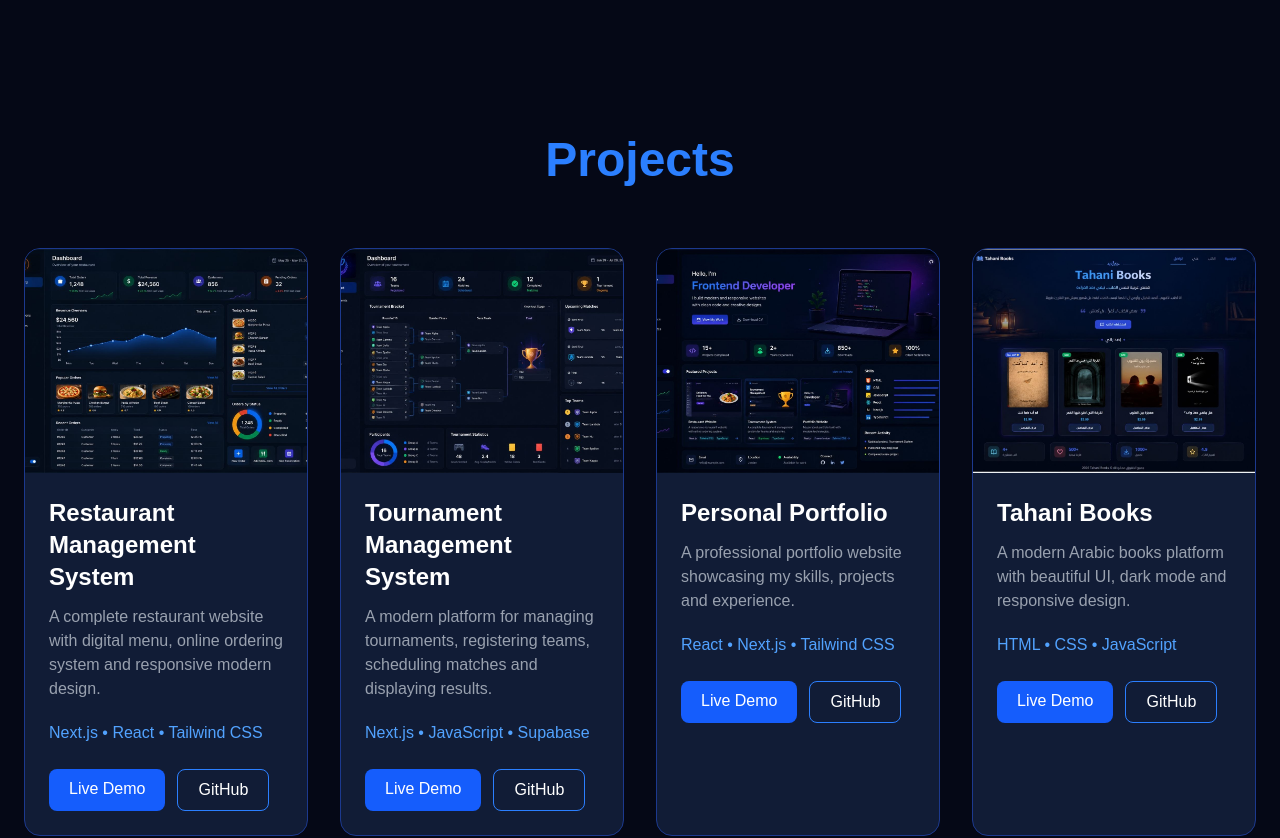
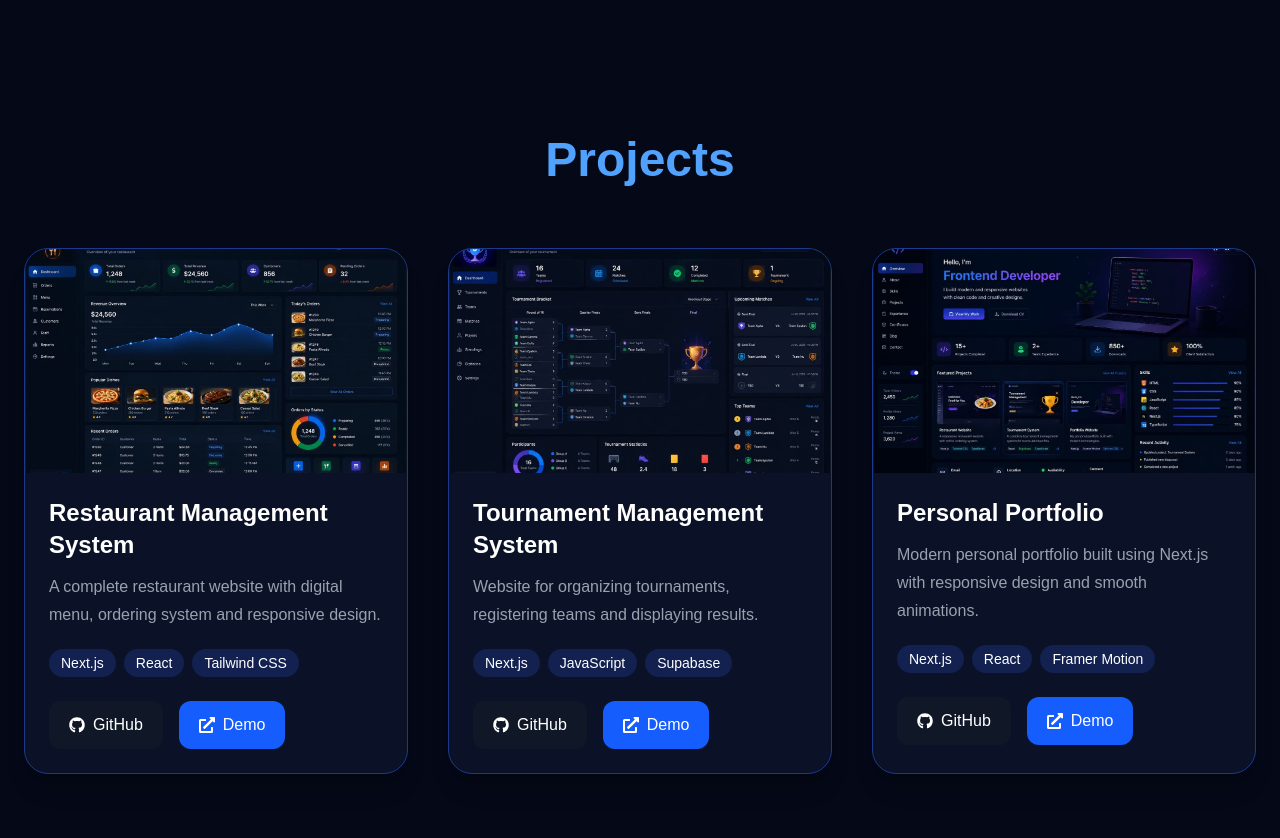
Before and after one commit to tahanidomi4-hash/tahani-portfolio, a Next.js app: page / in a window 1280 px wide. Shown: the part 2360-3198 px from the top of the page. Built offline with nearby package versions, Linux system fonts and the light colour scheme.

Commit message:
Professional Projects Section

```diff
--- a/app/components/Projects.tsx
+++ b/app/components/Projects.tsx
@@ -1,41 +1,36 @@
+"use client";
+
 import Image from "next/image";
+import { motion } from "framer-motion";
+import { FaGithub, FaExternalLinkAlt } from "react-icons/fa";
 
 const projects = [
   {
     title: "Restaurant Management System",
     description:
-      "A complete restaurant website with digital menu, online ordering system and responsive modern design.",
+      "A complete restaurant website with digital menu, ordering system and responsive design.",
     image: "/projects/restaurant.png",
-    tech: "Next.js • React • Tailwind CSS",
-    github: "#",
+    tech: ["Next.js", "React", "Tailwind CSS"],
+    github: "https://github.com/tahanidomi4-hash",
     demo: "#",
   },
   {
     title: "Tournament Management System",
     description:
-      "A modern platform for managing tournaments, registering teams, scheduling matches and displaying results.",
+      "Website for organizing tournaments, registering teams and displaying results.",
     image: "/projects/tournament.png",
-    tech: "Next.js • JavaScript • Supabase",
-    github: "#",
+    tech: ["Next.js", "JavaScript", "Supabase"],
+    github: "https://github.com/tahanidomi4-hash",
     demo: "#",
   },
   {
     title: "Personal Portfolio",
     description:
-      "A professional portfolio website showcasing my skills, projects and experience.",
+      "Modern personal portfolio built using Next.js with responsive design and smooth animations.",
     image: "/projects/portfolio.png",
-    tech: "React • Next.js • Tailwind CSS",
-    github: "#",
-    demo: "#",
-  },
-  {
-    title: "Tahani Books",
-    description:
-      "A modern Arabic books platform with beautiful UI, dark mode and responsive design.",
-    image: "/projects/books.png",
-    tech: "HTML • CSS • JavaScript",
-    github: "#",
-    demo: "#",
+    tech: ["Next.js", "React", "Framer Motion"],
+    github: "https://github.com/tahanidomi4-hash/tahani-portfolio",
+    demo: "https://tahani-portfolio.vercel.app",
   },
 ];
 
@@ -43,45 +38,39 @@ export default function Projects() {
   return (
     <section
       id="projects"
-      className="min-h-screen bg-[#050816] text-white py-24"
+      className="bg-[#050816] text-white py-24 px-6"
     >
-      <div className="max-w-7xl mx-auto px-6">
+      <div className="max-w-7xl mx-auto">
 
-        <h2 className="text-5xl font-bold text-center text-blue-500 mb-16">
+        <motion.h2
+          initial={{ opacity: 0, y: 40 }}
+          whileInView={{ opacity: 1, y: 0 }}
+          transition={{ duration: 0.7 }}
+          viewport={{ once: true }}
+          className="text-5xl font-bold text-center text-blue-400 mb-16"
+        >
           Projects
-        </h2>
+        </motion.h2>
 
-        <div className="grid md:grid-cols-2 lg:grid-cols-4 gap-8">
+        <div className="grid md:grid-cols-2 lg:grid-cols-3 gap-10">
 
           {projects.map((project, index) => (
-
-            <div
+            <motion.div
               key={index}
-              className="group bg-[#111c36] rounded-2xl overflow-hidden border border-blue-900 hover:-translate-y-3 hover:shadow-blue-500/40 hover:shadow-2xl duration-500"
+              initial={{ opacity: 0, y: 60 }}
+              whileInView={{ opacity: 1, y: 0 }}
+              transition={{ delay: index * 0.2 }}
+              viewport={{ once: true }}
+              whileHover={{ y: -10 }}
+              className="bg-[#0b1227] rounded-3xl overflow-hidden border border-blue-900 shadow-xl hover:shadow-blue-500/20 duration-300"
             >
-
-              <div className="relative overflow-hidden">
-
               <Image
                 src={project.image}
                 alt={project.title}
                 width={700}
                 height={400}
-                  className="w-full h-56 object-cover transition-all duration-700 group-hover:scale-110"
+                className="w-full h-56 object-cover"
               />
-
-                <div className="absolute inset-0 bg-black/60 opacity-0 group-hover:opacity-100 transition duration-500 flex items-center justify-center">
-
-                  <a
-                    href={project.demo}
-                    className="bg-blue-600 hover:bg-blue-700 px-6 py-3 rounded-xl font-semibold transition"
-                  >
-                    View Project
-                  </a>
-
-                </div>
-
-              </div>
 
               <div className="p-6">
 
@@ -89,36 +78,47 @@ export default function Projects() {
                   {project.title}
                 </h3>
 
-                <p className="text-gray-400 mb-5">
+                <p className="text-gray-400 leading-7 mb-5">
                   {project.description}
                 </p>
 
-                <p className="text-blue-400 mb-6">
-                  {project.tech}
-                </p>
+                <div className="flex flex-wrap gap-2 mb-6">
+                  {project.tech.map((item, i) => (
+                    <span
+                      key={i}
+                      className="bg-blue-900/40 px-3 py-1 rounded-full text-sm"
+                    >
+                      {item}
+                    </span>
+                  ))}
+                </div>
 
-                <div className="flex gap-3">
+                <div className="flex gap-4">
+
+                  <a
+                    href={project.github}
+                    target="_blank"
+                    rel="noopener noreferrer"
+                    className="flex items-center gap-2 bg-gray-900 hover:bg-gray-700 px-5 py-3 rounded-xl transition"
+                  >
+                    <FaGithub />
+                    GitHub
+                  </a>
 
                   <a
                     href={project.demo}
-                    className="bg-blue-600 hover:bg-blue-700 px-5 py-2 rounded-lg transition"
+                    target="_blank"
+                    rel="noopener noreferrer"
+                    className="flex items-center gap-2 bg-blue-600 hover:bg-blue-700 px-5 py-3 rounded-xl transition"
                   >
-                    Live Demo
-                  </a>
-
-                  <a
-                    href={project.github}
-                    className="border border-blue-500 px-5 py-2 rounded-lg hover:bg-blue-600 transition"
-                  >
-                    GitHub
+                    <FaExternalLinkAlt />
+                    Demo
                   </a>
 
                 </div>
 
               </div>
-
-            </div>
-
+            </motion.div>
           ))}
 
         </div>
```
Lines whose indentation alone changed are shown as unchanged.
